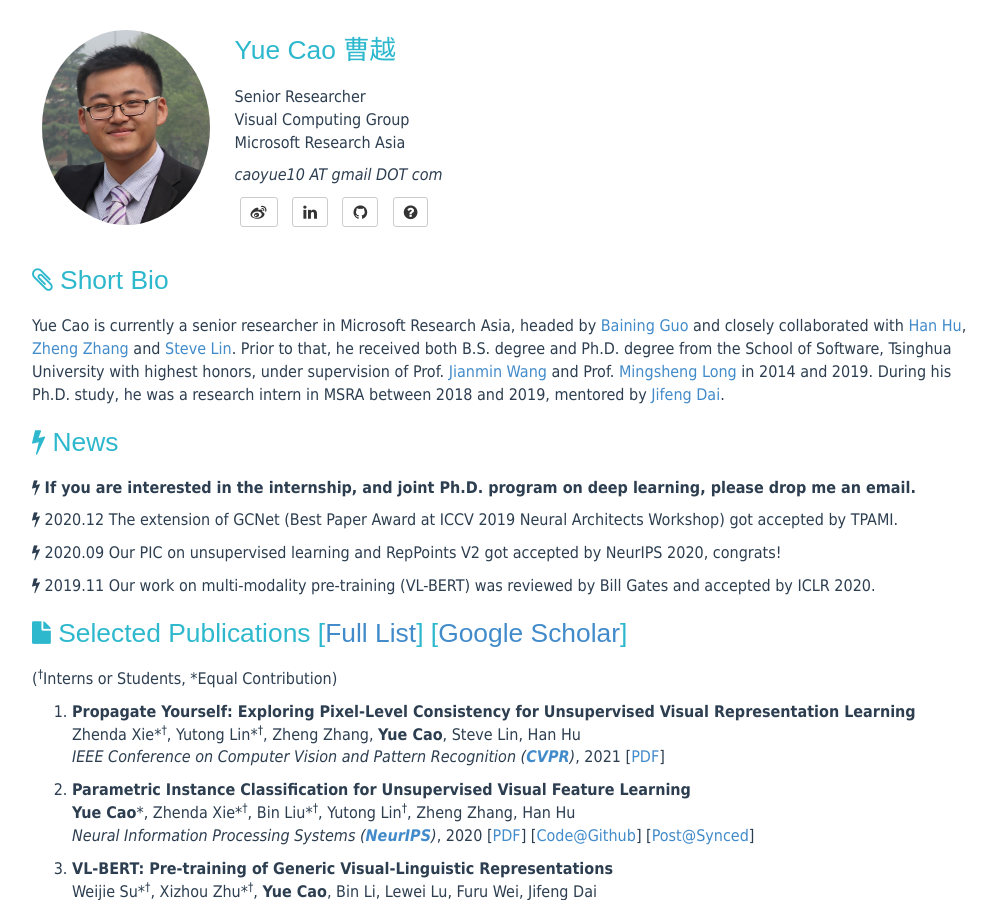
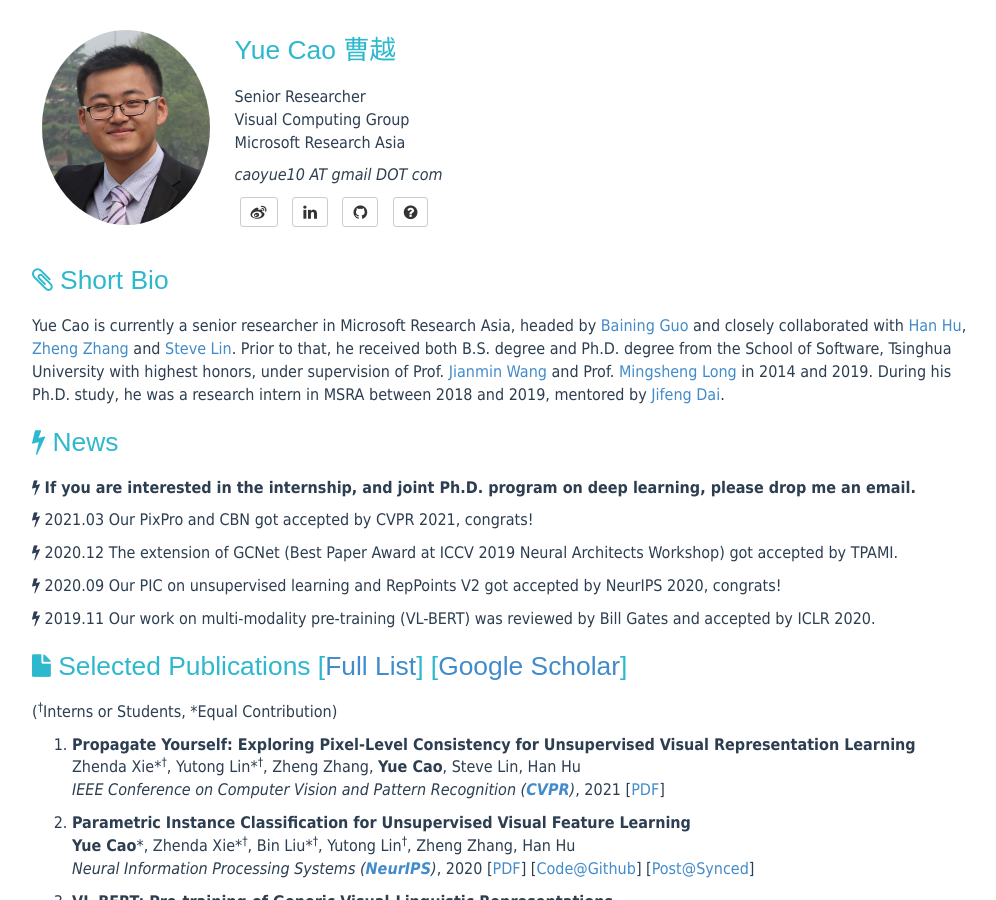
Before and after one commit to caoyue10/caoyue10.github.io, a Jekyll site: the page built from index.html, in a window 1280 px wide and 900 px high. Shown: the whole window, without its empty margins (138-1134 px from the left). Built offline with Jekyll 4.4.1, drawn with Linux system fonts in a browser that asks for light colours; the list of posts is cut into pages by our own code.

Commit message:
Update index.html

```diff
--- a/index.html
+++ b/index.html
@@ -20,6 +20,10 @@ tagline:
     <p>
     <i class="fa fa-bolt"></i>
     <strong>If you are interested in the internship, and joint Ph.D. program on deep learning, please drop me an email.</strong>
+    </p>
+    <p>
+    <i class="fa fa-bolt"></i>
+    2021.03 Our PixPro and CBN got accepted by CVPR 2021, congrats!
     </p>
     <p>
     <i class="fa fa-bolt"></i>
```
